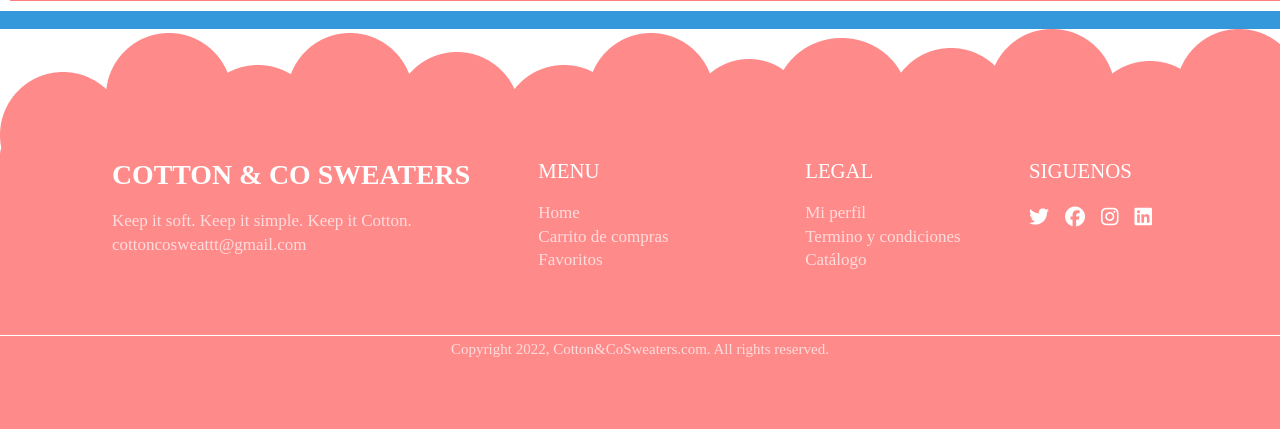
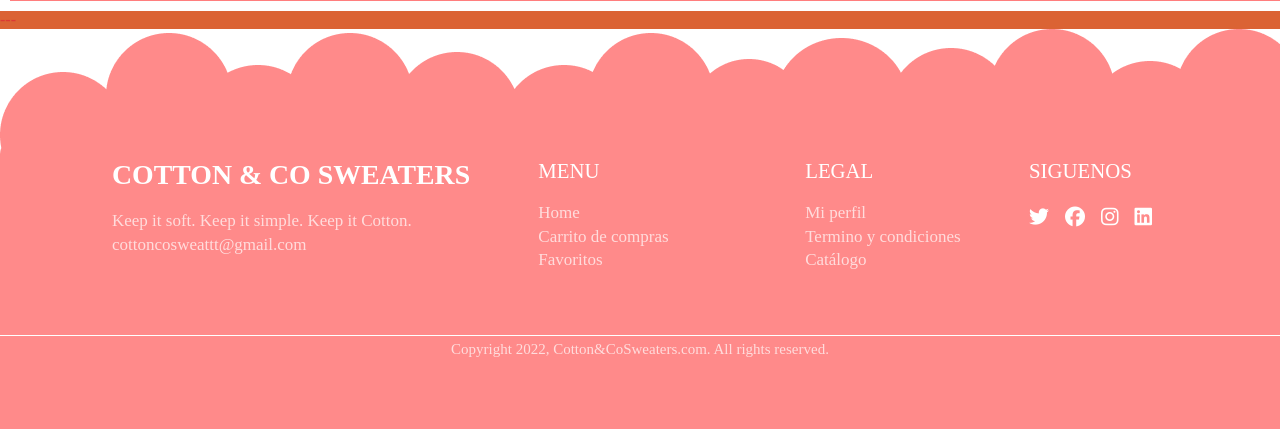
Before and after one commit to AnaRianOwO/Cotton_-_Co_Sweaters, a PHP site: page /Cotton_-_Co_Sweaters/ in a window 1280 px wide. Shown: the part 3691-4120 px from the top of the page. Run offline with PHP 8.4, Linux system fonts and the light colour scheme; some libraries are stand-ins or nearby versions; grey boxes are pictures that could not be loaded.

Commit message:
cambios 281122

```diff
--- a/Código/CSS/style.css
+++ b/Código/CSS/style.css
@@ -38,7 +38,7 @@ header{
 .line-header{
     position: relative;
     top: -75px;
-    left: 100px;
+    left: 20%;
     max-width: 1110px;
     text-align: center;
     align-items: center;
@@ -100,6 +100,9 @@ nav {
                 font-size: 24px;
 			}
 
+            @media screen {
+
+            }
 
 
 /*.container-categoria{
@@ -493,9 +496,9 @@ iframe{
 }
 .linear{
     width: 100%;
-    height: 100%;
-    color: #3498db;
-    background-color: #3498db;
+    height: 10%;
+    color: #db3934;
+    background-color: #db6334;
     margin: auto;
 
 }
--- a/Código/index.html
+++ b/Código/index.html
@@ -181,7 +181,7 @@
             </div>
         </main>
         <div class="container-contact">
-            <div class="none">
+
                 <div class="sobren">
                     <h2> </h2>
                     <p>En Cotton Y co podrás encontrar las mejores prendas, todos nuestros sweathers son diseñados por nosotros, con todo el amor para nuestras clientas, son tejidos y de diseños muy llamativos pra estar a la moda</p>
```
